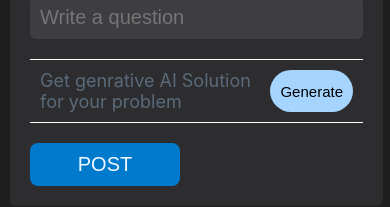
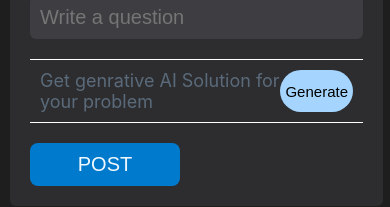
Before and after one commit to ishn123/IPDF, a React (Create React App) app: page / in a window 390 px wide. Shown: the part 144-351 px from the top of the page. Built offline with nearby package versions, Linux system fonts and the light colour scheme; the HTML template or start-up script is replaced by a standard one.

Commit message:
button-padding

```diff
--- a/src/pages/Home/style.css
+++ b/src/pages/Home/style.css
@@ -185,4 +185,7 @@ background-color: #b6dafb;
     .AskQuestions{
         width: 90%;
     }
+    .Genrative-button{
+        padding: 5px;
+    }
   }
```
